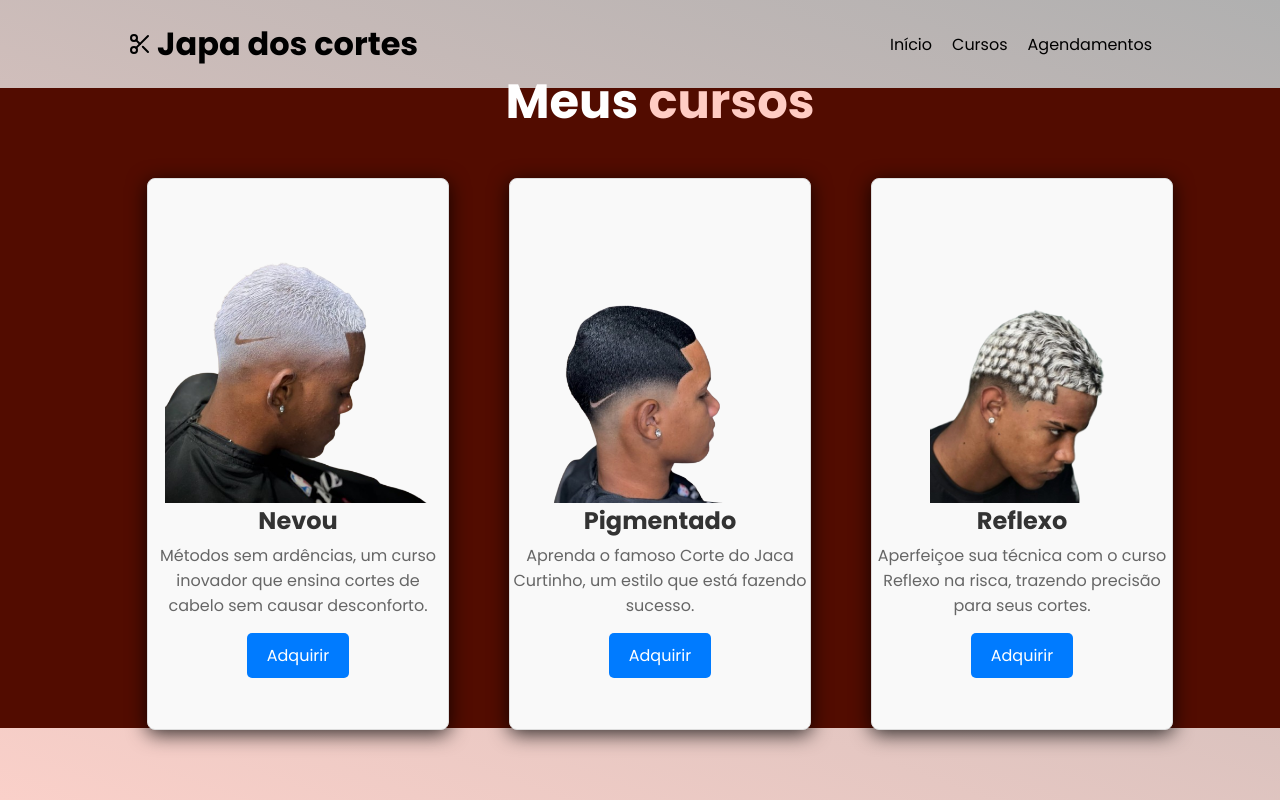
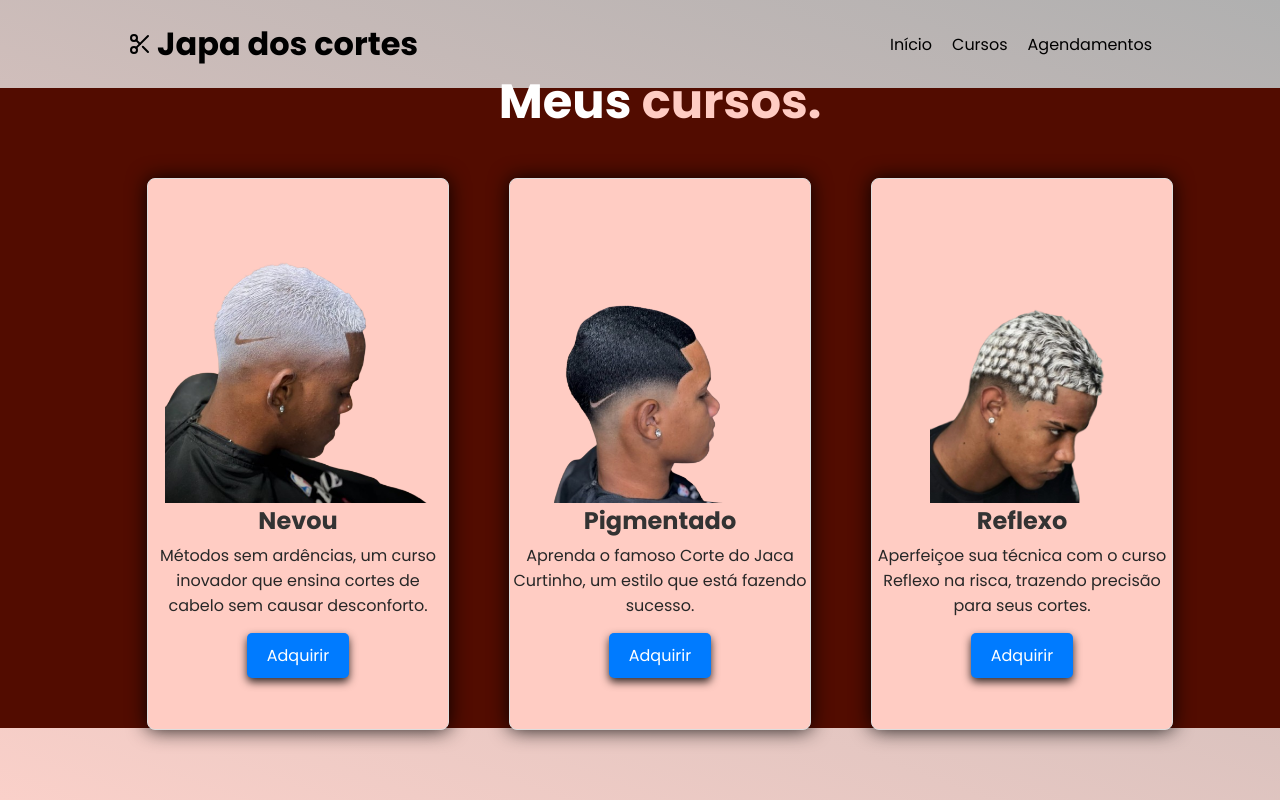
Before and after one commit to marcomedeiiros/AgendamentoProjeto, a React (Create React App) app in the folder client/: page /Cursos in a window 1280 px wide. Shown: the top 800 px of the page. Built offline with nearby package versions, Linux system fonts and the light colour scheme.

Commit message:
ajustando pagamentos e ajustando tela de cursos

```diff
--- a/client/package.json
+++ b/client/package.json
@@ -3,6 +3,7 @@
   "version": "0.1.0",
   "private": true,
   "dependencies": {
+    "@fortawesome/fontawesome-free": "^6.7.2",
     "@testing-library/dom": "^10.4.0",
     "@testing-library/jest-dom": "^6.6.3",
     "@testing-library/react": "^16.2.0",
--- a/client/src/views/Agendamentos/Agende.jsx
+++ b/client/src/views/Agendamentos/Agende.jsx
@@ -1,6 +1,6 @@
 import React from 'react';
 import "./AgendeEstilo.css";
-import imgs from '../../imgs/arrayImagens';
+import '@fortawesome/fontawesome-free/css/all.min.css';
 
 function AgendaEstilo() {
   return (
@@ -61,6 +61,23 @@ function AgendaEstilo() {
                       placeholder="(XX) XXXXX-XXXX"
                       pattern="^\(\d{2}\) \d{5}-\d{4}$"
                     />
+                    <i class="fa-solid fa-mobile-screen"></i>
+                  </div>
+                </div>
+
+                <div className="input-box">
+                  <label htmlFor="email" className="form-label">
+                    E-mail
+                  </label>
+                  <div className="input-field">
+                    <input
+                      type="email"
+                      name="email"
+                      className="form-control"
+                      placeholder="Digite seu e-mail..."
+                      required
+                    />
+                    <i class="fa-solid fa-envelope"></i>
                   </div>
                 </div>
 
@@ -87,6 +104,7 @@ function AgendaEstilo() {
                       className="form-control"
                       placeholder="Deixe suas observações aqui..."
                     />
+                    <i class="fa-solid fa-bell"></i>
                   </div>
                 </div>
 
--- a/client/src/views/Cursos/Cursos.jsx
+++ b/client/src/views/Cursos/Cursos.jsx
@@ -1,6 +1,8 @@
 import React from 'react';
 import "./CursosEstilo.css";
 import imgs from '../../imgs/arrayImagens';
+import '@fortawesome/fontawesome-free/css/all.min.css';
+
 
 function Cursos() {
   return (
@@ -19,7 +21,7 @@ function Cursos() {
         </header>
 
         <section className='course-section'>
-          <h2 className='section-header'>Meus <span>cursos</span></h2>
+          <h2 className='section-header'>Meus <span>cursos.</span></h2>
           <div className="course-cards">
 
             <div className="course-card">
--- a/client/src/views/Cursos/CursosEstilo.css
+++ b/client/src/views/Cursos/CursosEstilo.css
@@ -104,11 +104,11 @@ a {
   flex-direction: column;
   width: 300px;
   height: 550px;
-  background: #f9f9f9;
+  background: #ffccc3;
   margin: 20px;
   border: 1px solid #ddd;
   border-radius: 8px;
-  box-shadow: 0 4px 20px rgb(0, 0, 0, 0.8);
+  box-shadow: 0 0 20px rgb(0, 0, 0, 0.9);
 }
 
 .course-logo {
@@ -125,7 +125,7 @@ a {
 }
 
 .course-description {
-  color: #666;
+  color: #272727;
   text-align: center;
 }
 
@@ -144,10 +144,12 @@ a {
   font-size: 1rem;
   cursor: pointer;
   transition: background-color 0.3s ease;
+  box-shadow: 0 4px 8px rgba(0, 0, 0, 0.8);
 }
 
 .btn-adquirir:hover {
   background-color: #0056b3;
+  box-shadow: 0 6px 12px rgba(0, 0, 0, 0.3);
 }
 
 .logo-cabelo{
```
Also changed, not shown: 1 other file (tests, documents, lock files or other folders).
